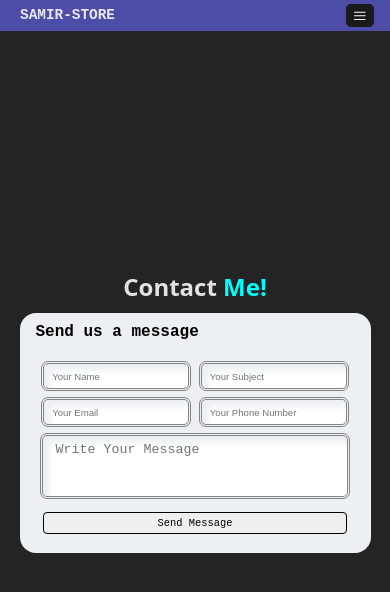
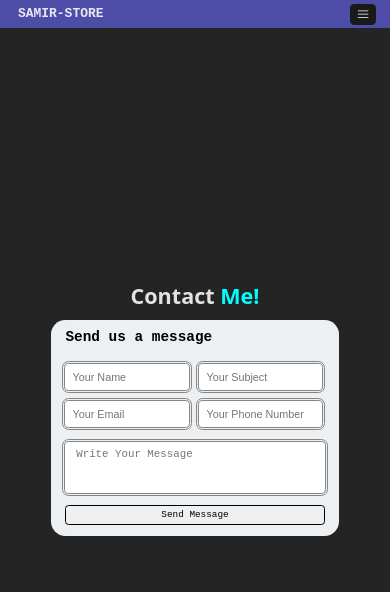
Before and after one commit to samir-uraon/Samir-Store, a React (Vite) app: page /Contact in a window 390 px wide. Shown: the top 592 px of the page. Built offline with nearby package versions, Linux system fonts and the light colour scheme.

Commit message:
first commit

```diff
--- a/src/index.css
+++ b/src/index.css
@@ -100,6 +100,7 @@ h1 {
 
 }
 
+
 @media screen and (max-width:700px) {
 :root{
 	font-size: 58%;
@@ -109,8 +110,15 @@ h1 {
 
 @media screen and (max-width:600px) {
   :root{
-    font-size: 55%;
+    font-size: 53%;
   }
+
+
+}
+@media screen and (max-width:520px) {
+	:root{
+			font-size: 46%;
+	}
 
 }
 @media screen and (max-width:400px) {
@@ -127,8 +135,49 @@ h1 {
 		font-size: 45%;
 	}
 }
-@media screen and (max-width:380px) {
+@media screen and (max-width:350px) {
 	:root{
 		font-size: 40%;
 	}
 }
+
+
+
+
+
+
+
+@media screen and (max-height:390px) {
+
+	:root{
+		font-size: 50%;
+	}
+
+}
+@media screen and (max-height:380px) {
+	:root{
+		font-size: 45%;
+	}
+}
+@media screen and (max-height:350px) {
+	:root{
+		font-size: 40%;
+	}
+}
+@media screen and (max-height:300px) {
+
+	:root{
+		font-size: 35%;
+	}
+
+}
+@media screen and (max-height:280px) {
+	:root{
+		font-size: 33%;
+	}
+}
+@media screen and (max-height:250px) {
+	:root{
+		font-size: 30%;
+	}
+}
--- a/src/navbar/header.css
+++ b/src/navbar/header.css
@@ -6,6 +6,7 @@ display: flex;
 justify-content: space-between;
 align-items: center;
 background-color: rgb(77, 77, 167);
+z-index: 10000;
 }
 
 
--- a/src/pages/Contact.css
+++ b/src/pages/Contact.css
@@ -59,13 +59,24 @@ margin-left: -1.5rem;
 		color: aliceblue;
 		font-family: monospace;
 		font-size: 1.1rem;
+		& a{
+			color: aliceblue;
+		}
+		& a:hover{
+			text-decoration: underline;
+		}
 	}
 	}
 	.secondi p{
 		margin-top: 1.6rem;
+
 	}
 }
+
+
+
 .formdiv{
+
 	width: 40rem;
 		height: 27rem;
 		background: #ecf0f3;
@@ -76,22 +87,33 @@ margin-left: -1.5rem;
 		font-family: monospace;
 	color:black;
 }
+& form .inputs{
+	padding: 1.5rem 0;
+& input{
+width: 17.1rem;
+}
+}
 }
 .formdiv form{
 	display: flex;
 justify-content:center;
 align-items: center;
 flex-direction: column;
-& input{
-	width: 17rem;
+& input:nth-child(1){
+	margin-bottom:1.5rem;
+	margin-right: 1.5rem;
+}
+& input:nth-child(3){
+
+	margin-right: 1.5rem;
 }
 & input,textarea{
 	border: none;
 
 	background-color:white;
 	color: rgb(135, 132, 132);
-	padding: 1rem 1rem;
-	box-shadow:inset 0.8rem 0.8rem 0.8rem #ecf0f3, inset -0.8rem -0.8rem 0.8rem #ffffff;
+	padding: 0.5rem 1rem;
+	/*box-shadow:inset 0.8rem 0.8rem 0.8rem #ecf0f3, inset -0.8rem -0.8rem 0.8rem #ffffff;*/
 outline-style:double;
 border-radius: 0.5rem;
 }
@@ -99,20 +121,11 @@ border-radius: 0.5rem;
 	margin-top: 0.5rem;
 	padding: 0.8rem 1.5rem 3rem 1.5rem;
 	width: 100%;
-	margin-top: 1.5rem;
+
 	resize: none;
 }
 }
-.one ,.two{
-	display: flex;
-	justify-content:space-evenly;
-	align-items: center;
-	margin-top: 1.5rem;
-	gap: 1.7rem;
-}
-.one{
-margin-top: 1.8rem;
-}
+
 .icons2{
 	margin-top: 4rem;
 	display: flex;
@@ -130,7 +143,7 @@ color: rgb(10, 194, 240);
 	}
 }
 .formdiv form button{
-margin-top: 1.1rem;
+margin-top: 2.5rem;
 width: 100%;
 padding: 0.5rem 0;
 border-radius: 0.5rem;
@@ -145,53 +158,52 @@ color: black;
 }
 }
 
-@media screen and (max-width:700px){
-	.formdiv form input{
-		padding: 0.8rem 0.5rem;
-	}
-}
-@media screen and (max-width:630px){
-.formdiv{
-	width: 35rem;
-}
-	.formdiv form input{
-width: 14.6rem;
-		font-size:1.3rem;
-		padding: 0.5rem 0.3rem;
-	}
-	.formdiv form button{
-		margin-top: 2rem;
-	}
-}
-@media screen and (max-width:550px){
-	.formdiv{
-		width: 30rem;
-	}
-		.formdiv form input{
-	width: 12.6rem;
-			font-size:1.3rem;
-			padding: 0.5rem 0.3rem;
-		}
-		.formdiv form button{
-			margin-top: 2rem;
-		}
-	}
-	@media screen and (max-width:500px){
-		.formdiv{
-			width: 27rem;
-		}
-			.formdiv form input{
-		width: 10.6rem;
-				font-size:1.1rem;
-				padding: 0.5rem 0.3rem;
-			}
-			.formdiv form button{
-				margin-top: 2rem;
+
+@media screen and (max-width:700px) {
+
+	.formdiv h1{
+		font-size: 1.5rem;
 	}
 	}
 
+	@media screen and (max-width:635px) {
+		:root{
+			font-size: 55%;
+		}
+			.formdiv form button{
+				margin-top: 1.5rem;
+			}
+
+	}
+	@media screen and (max-width:600px) {
+  :root{
+    font-size: 50%;
+  }
+
+}
+@media screen and (max-width:540px) {
+	:root{
+			font-size: 46%;
+	}
+	.formdiv form input,textarea{
+		font-size: 1.5rem;
+	}
+
+}
+@media screen and (max-width:500px) {
+	:root{
+			font-size: 45%;
+	}
+	.formdiv form input,textarea{
+		font-size: 1.5rem;
+	}
+
+}
+
 @media screen and (max-width:480px){
-
+	:root{
+		font-size: 50%;
+	}
 	.info{
 		position: absolute;
 transform: scale(0.1);
@@ -199,8 +211,12 @@ width: 14.6rem;
 	}
 	.formdiv{
 border-radius: 2rem;
-				width: 90%;
-
+& form button{
+	margin-top: 1.6rem;
+}
+	& form input{
+		padding: 1rem;
+	}
 	}
 	.info,.formdiv{
 		height: 30rem;
@@ -211,47 +227,123 @@ border-radius: 2rem;
 	.formdiv form{
 		margin-top: 1rem;
 		& textarea{
-					width: 95%;
+			margin-top: 0.5rem;
 		}
 	}
+
+}
+@media screen and (max-width:400px) {
+	:root{
+		font-size: 45%;
+	}
+
+}
+@media screen and (max-width:380px) {
+	:root{
+		font-size: 40%;
+	}
+}
+@media screen and (max-width:350px) {
+	:root{
+		font-size: 35%;
+	}
+}
+
+
+
+
+
+
+
+@media screen and (max-height:390px) {
+	:root{
+		font-size: 50%;
+	}
 	.formdiv form input{
-				width: 20rem;
-						font-size:1.4rem;
-						padding: 0.8rem 1rem;
+		font-size: 1.3rem;
+	}
+	.formdiv h1{
+		font-size: 2rem;
 	}
 	.formdiv form button{
-						margin-top: 2rem;
-						width:95%;
+		margin-top: 1.7rem;
+	}
+
+}
+@media screen and (max-height:380px) {
+	:root{
+		font-size: 45%;
+	}
+
+}
+@media screen and (max-height:350px) {
+	:root{
+		font-size: 40%;
+	}
+	.formdiv form input,textarea{
+		font-size: 1.4rem;
 	}
 }
-		@media screen and (max-width:450px) {
-			.formdiv form input{
+@media screen and (max-height:300px) {
 
-				width: 18rem;
-						font-size:1.2rem;
-						padding: 0.8rem 1rem;
+	:root{
+		font-size: 35%;
+	}
+
+}
+@media screen and (max-height:280px) {
+	:root{
+		font-size: 33%;
 	}
 }
-		@media screen and (max-width:380px) {
-			.formdiv form input{
-				width: 22rem;
-						font-size:1.4rem;
-						padding: 0.6rem 1rem;
-					}
-					.formdiv form textarea{
-						font-size: 1.9rem;
+@media screen and (max-height:250px) {
+	:root{
+		font-size: 30%;
 	}
 }
-		@media screen and (max-width:362px) {
+
+
+
+
+
+
+
+
+
+
+
+
+	@media screen and (max-height:390px) {
+
+		.formdiv{
+			font-size: 50%;
+		}
+
+	}
+	@media screen and (max-height:380px) {
+		.formdiv{
+			font-size: 45%;
+		}
+	}
+	@media screen and (max-height:350px) {
 		.formdiv{
 			font-size: 40%;
 		}
-			.formdiv form input{
-				width: 21rem;
-						font-size:1.4rem;
-						padding: 0.8rem 1rem;
 	}
-					.formdiv form textarea{
-						font-size: 1.9rem;
+	@media screen and (max-height:300px) {
+
+		.formdiv{
+			font-size: 35%;
+		}
+
+	}
+	@media screen and (max-height:280px) {
+		.formdiv{
+			font-size: 33%;
 		}
 	}
+	@media screen and (max-height:250px) {
+		.formdiv{
+			font-size: 30%;
+		}
+	}
--- a/src/pages/Contact.jsx
+++ b/src/pages/Contact.jsx
@@ -36,8 +36,8 @@ return bool
 			<h1>Contact Information</h1>
 			<p>Fill up form and our team will get back to you within 24 hours</p>
 			<div className='icons'>
-				<div className='firsti'><FaPhoneAlt style={{backgroundColor:"rgb(233, 63, 21)",padding:"0.3rem",borderRadius:"2rem" ,fontSize:"2rem"}}/><p>Phone : +91 8016488419</p></div>
-				<div className='secondi'><HiOutlineMail style={{backgroundColor:"rgb(233, 63, 21)",padding:"0.3rem",borderRadius:"2rem" ,fontSize:"2rem"}}/><p>Email : samiru.it.ug@jadavpuruniversity.in</p></div>
+				<div className='firsti'><FaPhoneAlt style={{backgroundColor:"rgb(233, 63, 21)",padding:"0.3rem",borderRadius:"2rem" ,fontSize:"2rem"}}/><p>Phone : <a href="tel:+918016488419">+91 8016488419</a></p></div>
+				<div className='secondi'><HiOutlineMail style={{backgroundColor:"rgb(233, 63, 21)",padding:"0.3rem",borderRadius:"2rem" ,fontSize:"2rem"}}/><p>Email : <a href="mailto:samiru.it.ug@jadavpuruniversity.in">samiru.it.ug@jadavpuruniversity.in</a></p></div>
 			</div>
 			<div className="icons2">
 <FaFacebook id='f'  style={{padding:"0.35rem",borderRadius:"0.45rem" ,fontSize:"2.5rem"}}/>
@@ -53,12 +53,13 @@ return bool
   method="post"
   onKeyDown={()=>{pressenterclose}}
 >
-
-  <div className="one"><input type="text" name="username" required spellCheck="false" autoComplete="false" placeholder='Your Name' />
+<div className="inputs">
+ <input type="text" name="username" required spellCheck="false" autoComplete="false" placeholder='Your Name' />
 		<input type="text" name="subject" required spellCheck="false" autoComplete="false" placeholder='Your Subject'/>
-  </div><div className="two">  <input type="email" name="Email" required spellCheck="false" autoComplete="false" placeholder='Your Email'/>
+ <input type="email" name="Email" required spellCheck="false" autoComplete="false" placeholder='Your Email'/>
 				<input type="tel" name="phone"  spellCheck="false" autoComplete="false" placeholder='Your Phone Number'/>
-    </div><textarea name="message" required spellCheck="false" autoComplete="false" placeholder='Write Your Message'></textarea>
+  </div>
+		 <textarea name="message" required spellCheck="false" autoComplete="false" placeholder='Write Your Message'></textarea>
 
   <button type="submit">Send Message</button>
 </form>
--- a/src/pages/Home.css
+++ b/src/pages/Home.css
@@ -89,21 +89,20 @@ color: white;
 	padding: 2rem;
 	width:16rem ;
 	margin-top: 1rem;
+
 	& button{
 border: none;
-
-	& a{
 		color: rgb(0, 0, 0);
 		transition: all 0.3s linear;
-		width: 100%;
+
 		background-color: cyan;
 		border: 0.1rem solid cyan;
-		padding: 0.4rem 2rem;
-			font-size: 1rem;
+		padding: 0.4rem 1.6rem 0.35rem 1.6rem;
+			font-size: 1.2rem;
 		border-radius: 0.5rem;
 	}
-	}
-	& button a:hover{
+
+	& button:hover{
 		border-color: rgb(244, 240, 240);
 		background-color: black;
 
@@ -160,7 +159,7 @@ border: none;
 	font-size: 1.4rem;
 	width: 43rem;
 }
-#readmore button a{
+#readmore button{
 	font-size: 1.5rem;
 }
 	}
--- a/src/pages/Home.jsx
+++ b/src/pages/Home.jsx
@@ -50,7 +50,7 @@ const Home = () => {
 }}/>
 					</div>
 					<div id='readmore'>
-						<button><a href="#">Read More</a></button>
+						<button>Read More</button>
 					</div>
 					</div>
 
```
Lines whose indentation alone changed are shown as unchanged.
